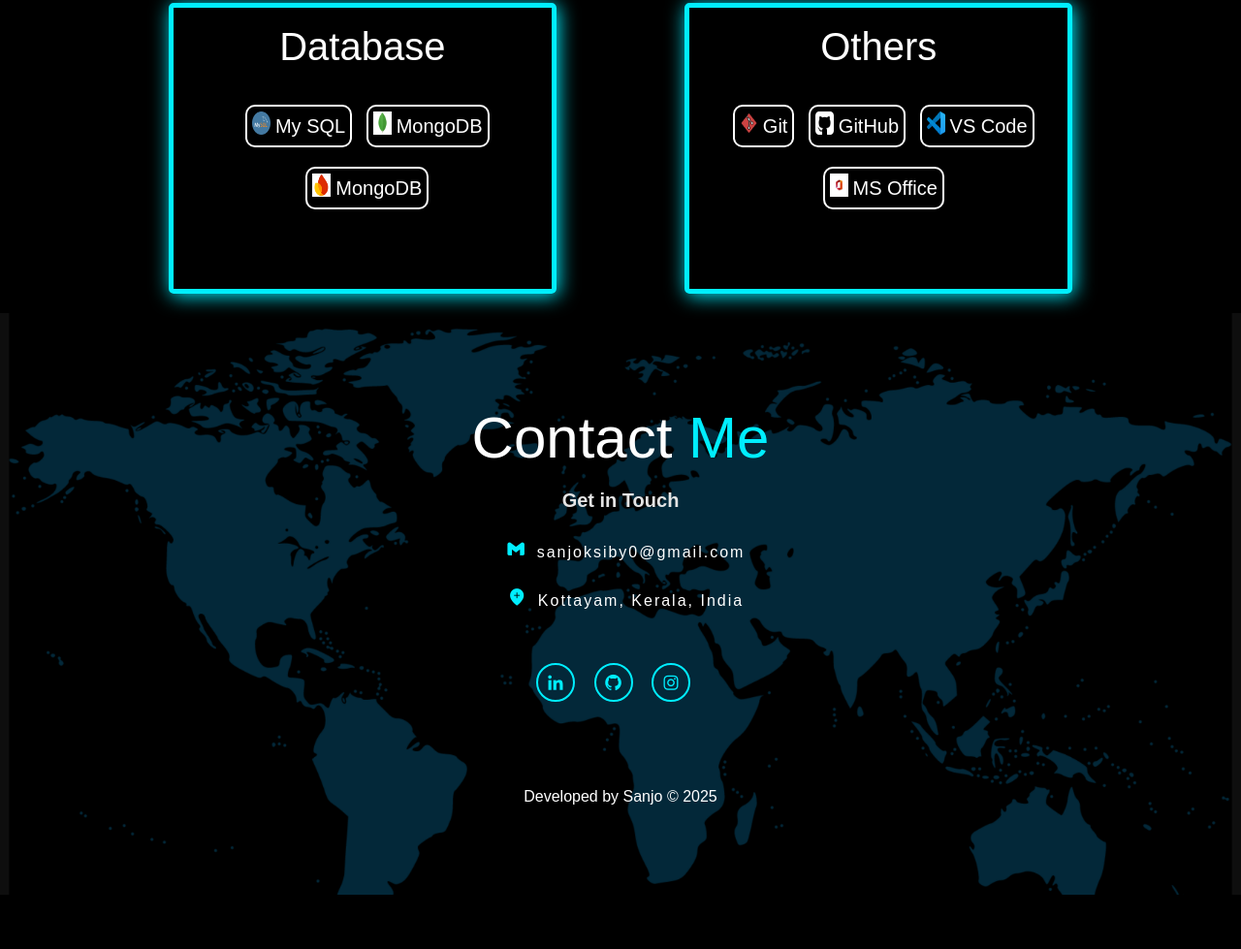
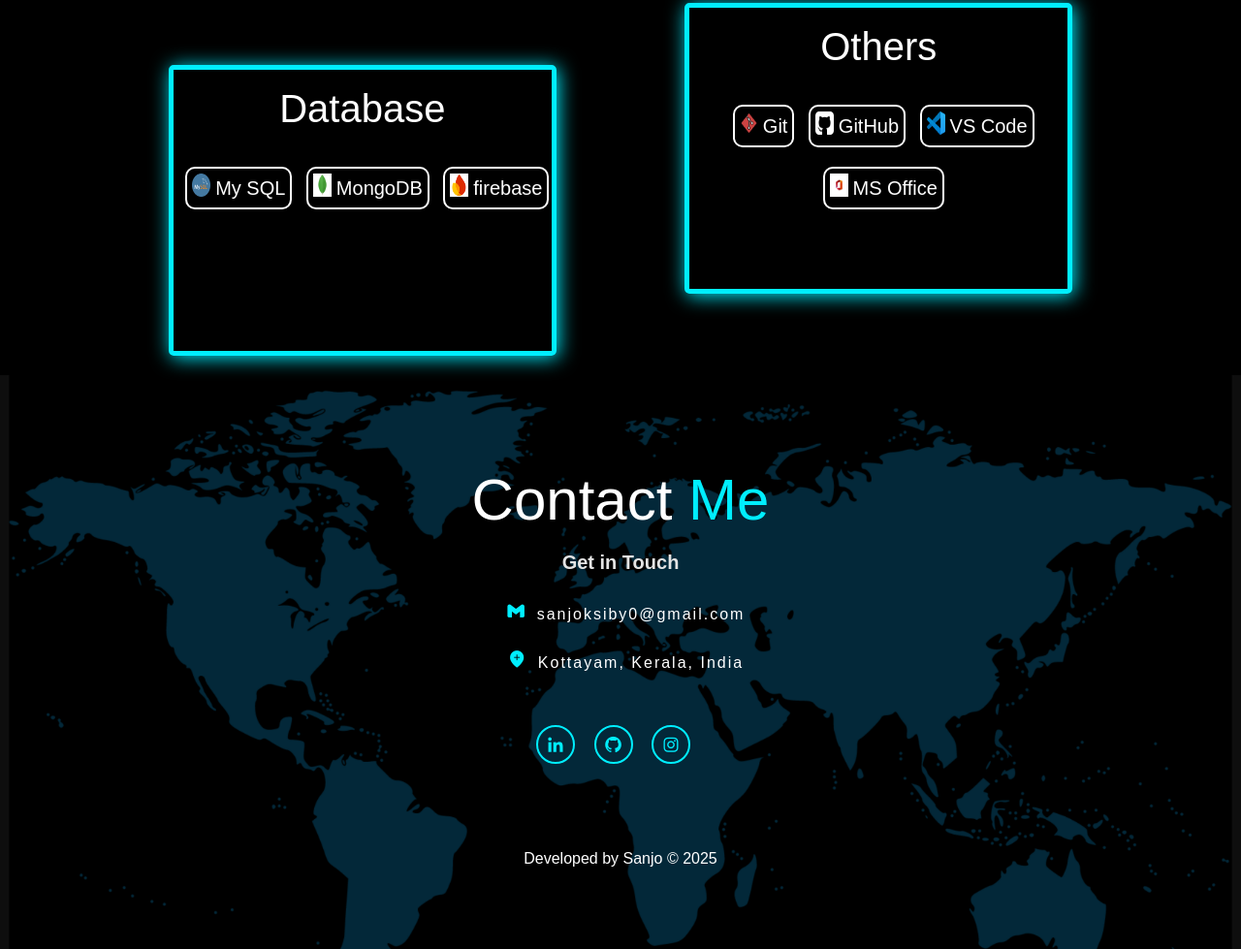
Before and after one commit to Skywalker690/Old-Portfolio, a plain HTML site: page index.html in a window 1280 px wide. Shown: the part 2127-3106 px from the top of the page at 97% size. Before the commit the page ends 3050 px from the top, so only its background shows below. Drawn offline with nearby package versions, Linux system fonts and the light colour scheme.

Commit message:
index.html

```diff
--- a/index.html
+++ b/index.html
@@ -159,7 +159,7 @@
                     <div class="techs">
                         <img alt="firebase logo" class="skill-icon" height="24" src=".\Assets\fire.png"/>
                         <span>
-                        MongoDB
+                        firebase
                         </span>
                     </div>
                 </div>
```
